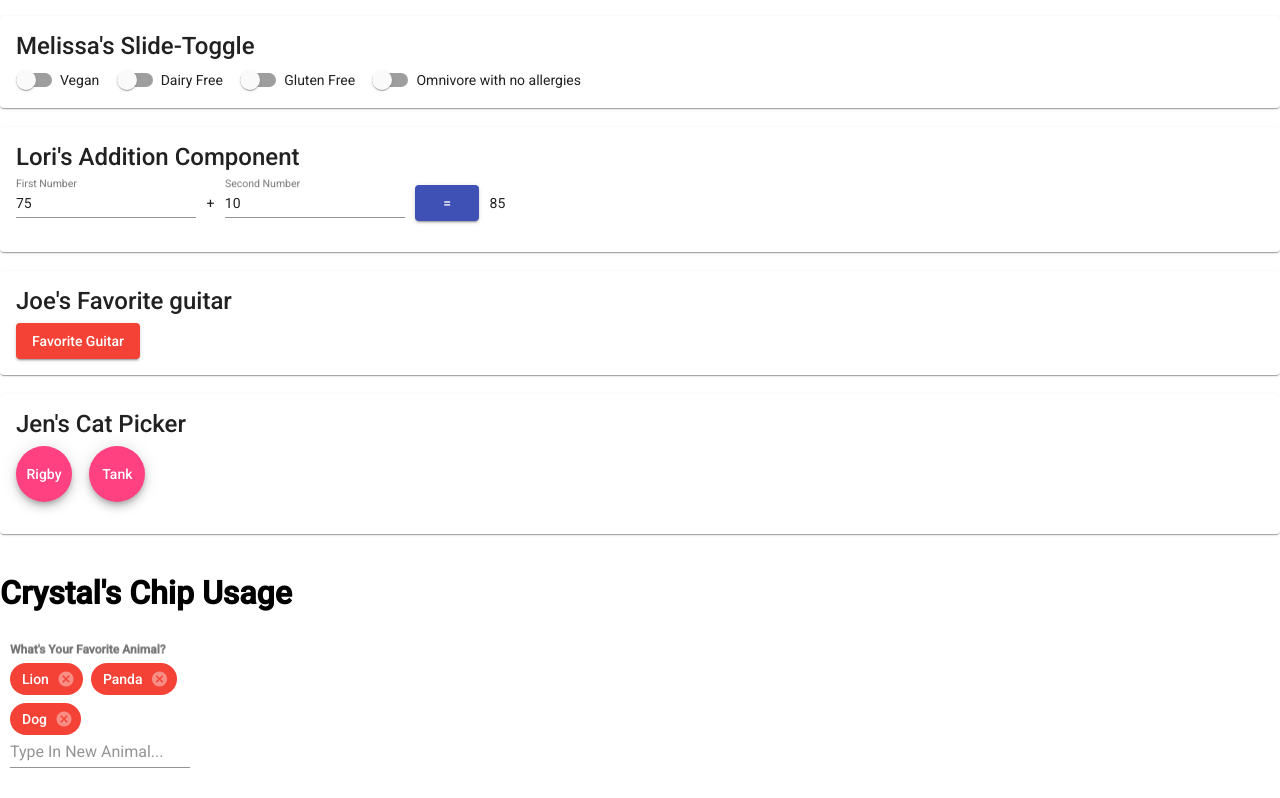
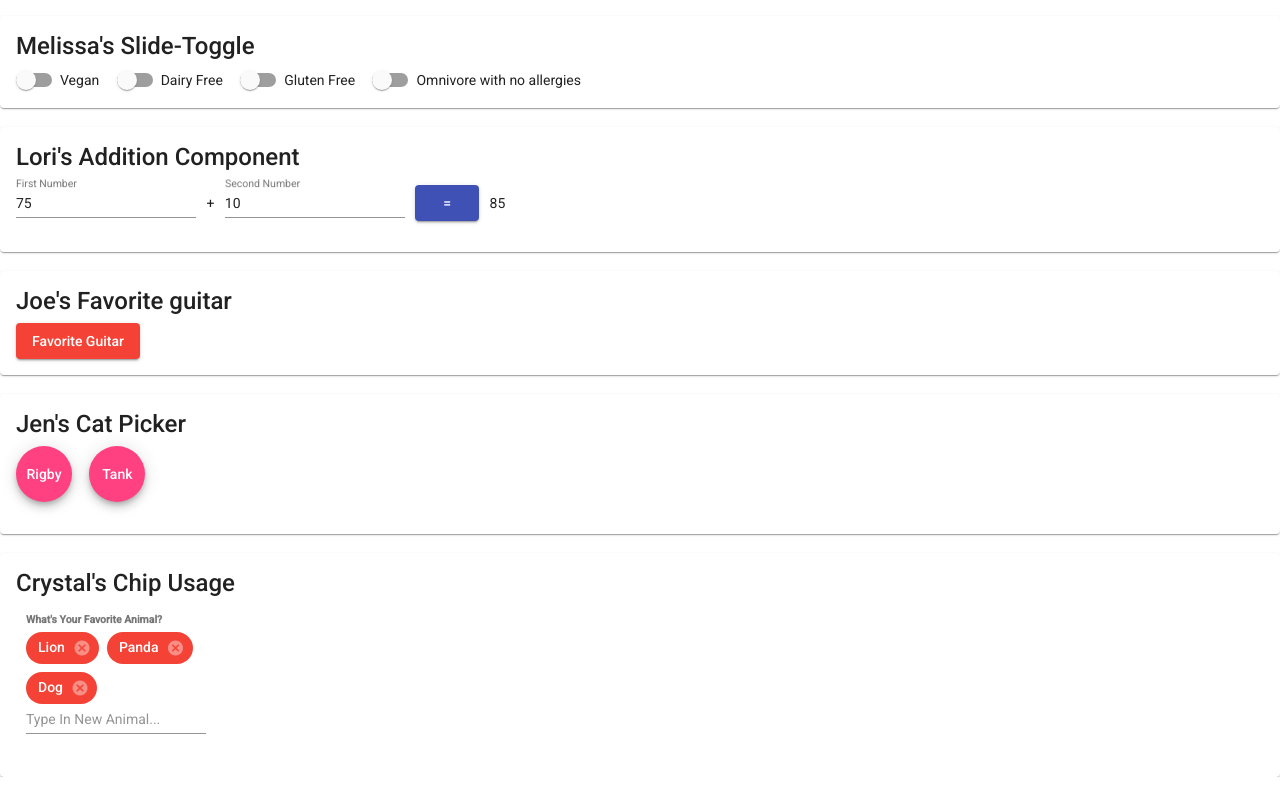
Before and after one commit to 2021-spring-jsf-tuth/components, an Angular app: page / in a window 1280 px wide. Shown: the part 1671-2469 px from the top of the page. After the commit the page ends 2448 px from the top, so only its background shows below. Built offline with nearby package versions, Linux system fonts and the light colour scheme.

Commit message:
Made some changes in html
mat-card-title, mat-card, mat-card-content

Styled to my liking

```diff
--- a/src/app/cv-chips/cv-chips.component.html
+++ b/src/app/cv-chips/cv-chips.component.html
@@ -1,8 +1,7 @@
-<h1>
-    Crystal's Chip Usage
-</h1>
-
- <mat-form-field class="addPadding">
+<mat-card>
+    <mat-card-title>Crystal's Chip Usage</mat-card-title>
+    <mat-card-content>
+    <mat-form-field class="addPadding">
 
     <mat-label><strong>What's Your Favorite Animal?</strong></mat-label>
     <mat-chip-list #chipList aria-label="Animal selection">
@@ -20,3 +19,5 @@
 
     </mat-chip-list>
   </mat-form-field>
+    </mat-card-content>
+  </mat-card>
```
